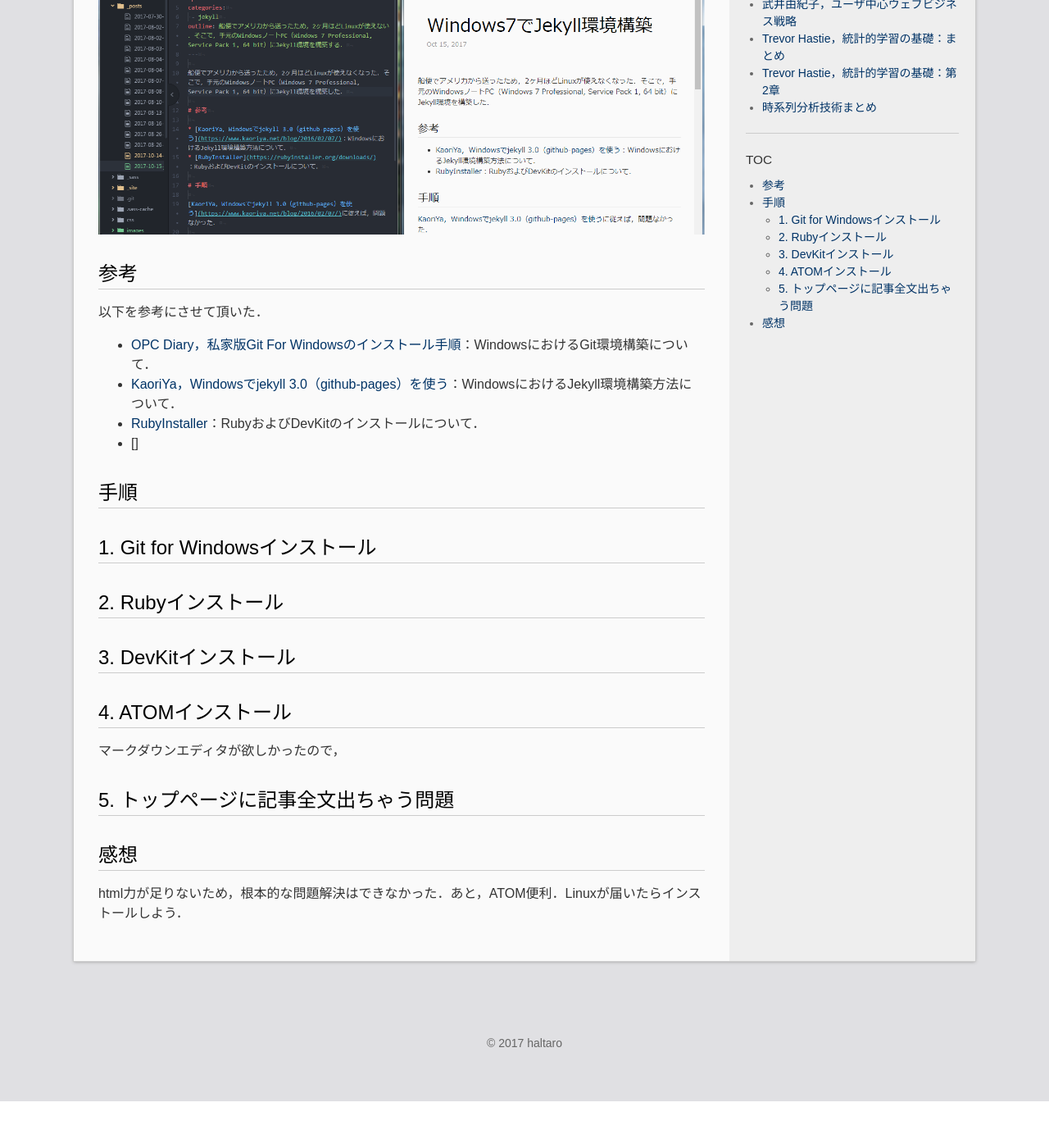
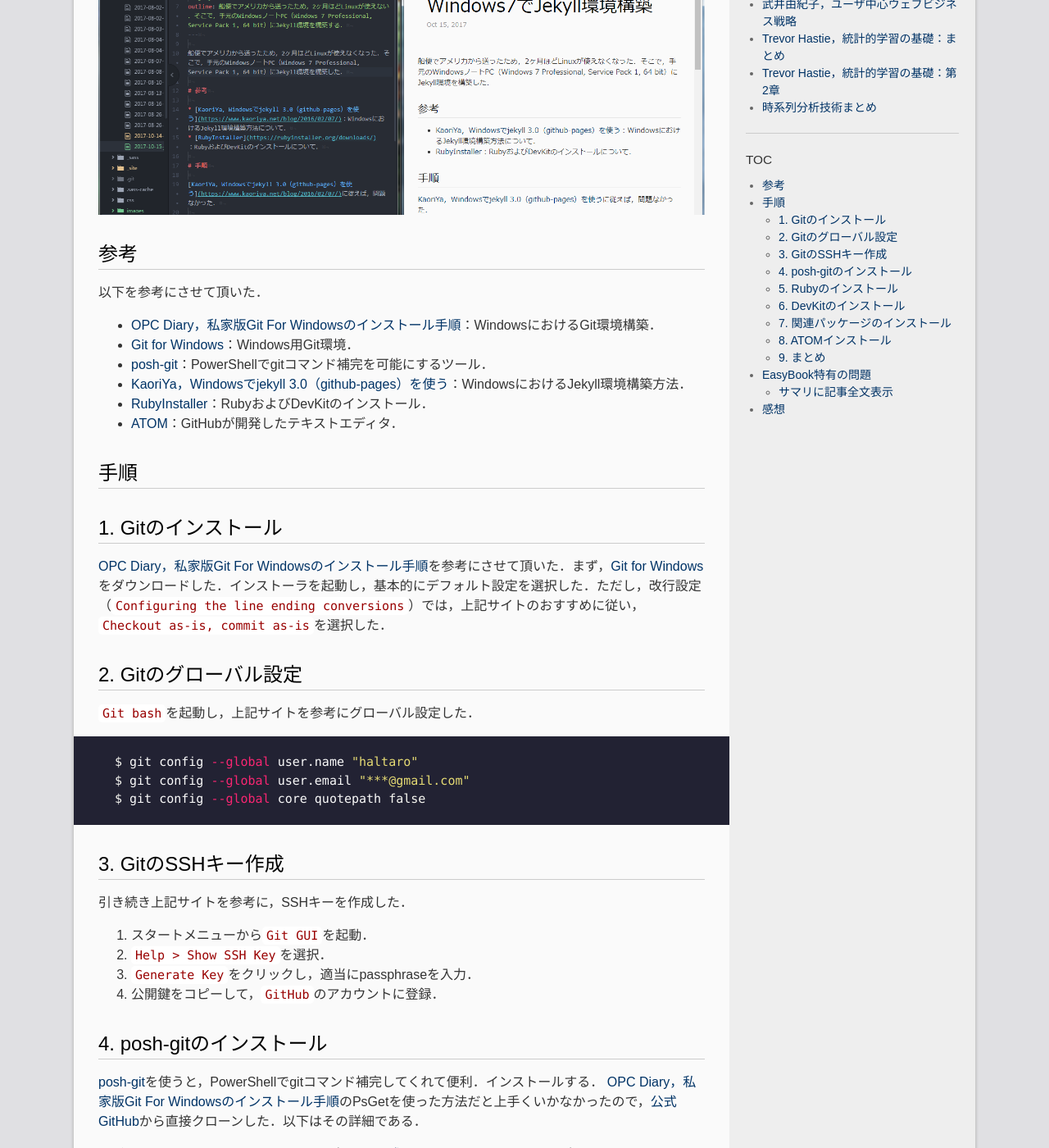
Before and after one commit to madoreenu/haltaro.github.io, a Jekyll site: the page built from _posts/2017-10-15-jekyll-on-windows.md, in a window 1280 px wide and 1400 px high, scrolled down 432 px. Shown: the whole window at 82% size. Built offline with Jekyll 4.4.1, drawn with Linux system fonts in a browser that asks for light colours; before the commit the page ends 1775 px from its top, so only the background shows below that; some of the changed text lies outside the part shown.

Commit message:
Finish jekyll-on-windows.md

````diff
--- a/_posts/2017-10-15-jekyll-on-windows.md
+++ b/_posts/2017-10-15-jekyll-on-windows.md
@@ -15,23 +15,116 @@ outline: （作成中）船便でアメリカから送ったため，2ヶ月ほ
 
 以下を参考にさせて頂いた．
 
-* [OPC Diary，私家版Git For Windowsのインストール手順](http://opcdiary.net/?page_id=27065)：WindowsにおけるGit環境構築について．
-* [KaoriYa，Windowsでjekyll 3.0（github-pages）を使う](https://www.kaoriya.net/blog/2016/02/07/)：WindowsにおけるJekyll環境構築方法について．
-* [RubyInstaller](https://rubyinstaller.org/downloads/)：RubyおよびDevKitのインストールについて．
-* []
+* [OPC Diary，私家版Git For Windowsのインストール手順](http://opcdiary.net/?page_id=27065)：WindowsにおけるGit環境構築．
+* [Git for Windows](https://git-for-windows.github.io/)：Windows用Git環境．
+* [posh-git](https://github.com/dahlbyk/posh-git)：PowerShellでgitコマンド補完を可能にするツール．
+* [KaoriYa，Windowsでjekyll 3.0（github-pages）を使う](https://www.kaoriya.net/blog/2016/02/07/)：WindowsにおけるJekyll環境構築方法．
+* [RubyInstaller](https://rubyinstaller.org/downloads/)：RubyおよびDevKitのインストール．
+* [ATOM](https://atom.io/)：GitHubが開発したテキストエディタ．
 
 # 手順
 
-## 1. Git for Windowsインストール
+## 1. Gitのインストール
 
-## 2. Rubyインストール
+ [OPC Diary，私家版Git For Windowsのインストール手順](http://opcdiary.net/?page_id=27065)を参考にさせて頂いた．まず，[Git for Windows](https://git-for-windows.github.io/)をダウンロードした．インストーラを起動し，基本的にデフォルト設定を選択した．ただし，改行設定（`Configuring the line ending conversions`）では，上記サイトのおすすめに従い，`Checkout as-is, commit as-is`を選択した．
 
-## 3. DevKitインストール
+## 2. Gitのグローバル設定
 
-## 4. ATOMインストール
-マークダウンエディタが欲しかったので，
+`Git bash`を起動し，上記サイトを参考にグローバル設定した．
 
-## 5. トップページに記事全文出ちゃう問題
+```bash
+$ git config --global user.name "haltaro"
+$ git config --global user.email "***@gmail.com"
+$ git config --global core quotepath false
+```
+
+## 3. GitのSSHキー作成
+
+引き続き上記サイトを参考に，SSHキーを作成した．
+
+1. スタートメニューから`Git GUI`を起動．
+2. `Help > Show SSH Key`を選択．
+3. `Generate Key`をクリックし，適当にpassphraseを入力．
+4. 公開鍵をコピーして，`GitHub`のアカウントに登録．
+
+## 4. posh-gitのインストール
+
+[posh-git](https://github.com/dahlbyk/posh-git)を使うと，PowerShellでgitコマンド補完してくれて便利．インストールする． [OPC Diary，私家版Git For Windowsのインストール手順](http://opcdiary.net/?page_id=27065)のPsGetを使った方法だと上手くいかなかったので，[公式GitHub](https://github.com/dahlbyk/posh-git)から直接クローンした．以下はその詳細である．
+
+まずは，PowerShellで以下のコマンドを打ち，[公式GitHub](https://github.com/dahlbyk/posh-git)からクローンする．ディレクトリはどこでも良い．
+
+```bash
+> git clone git@github.dahlbyk/posh-git.git
+```
+
+PowerShellのセキュリティ設定を変更した．
+
+```
+> Set-ExecutionPolicy RemoteSigned -Scope CurrentUser -Confirm
+```
+
+上記ディレクトリに移動して，`install.ps1`を実行した．
+
+```
+> .\install.ps1
+```
+
+## 5. Rubyのインストール
+
+[RubyInstaller](https://rubyinstaller.org/downloads/)から2017年10月15日現在の最新版である`Ruby 2.4.2-2(x64)`をダウンロードした．
+
+## 6. DevKitのインストール
+
+Rubyのパッケージ管理システム`RubyGems`のインストールに必要な`DevKit`をインストールした．以下はその詳細である．
+
+まず，[RubyInstaller](https://rubyinstaller.org/downloads/)から，`DevKit-mingw64-32-4.7.2-20130224-1151-sfx.exe`をダウンロードした．以下では`C:\DevKit`に解凍したと想定する．
+
+次に，PowerShellから以下のコマンドを実行した．
+
+```
+> cd C:\DevKit
+> ruby dk.rb init
+> ruby dk.rb install
+```
+
+## 7. 関連パッケージのインストール
+
+`RubyGems`を使い，`github-pages`と`wdm`をインストールした．
+
+```bash
+> gem install github-pages wdm
+```
+
+## 8. ATOMインストール
+マークダウンエディタが欲しかったので，[ATOM](https://atom.io/)をインストールした．[公式ページ](https://atom.io/)からインストーラをダウンロードすれば簡単にできた．
+
+## 9. まとめ
+
+下図のような環境が完成した．
+
+![env]({{site.baseurl}}/images/2017-10-15-env.png)
+
+PowerShellで`jekyll serve`して，ブラウザで`http://127.0.0.1:4000`から出来栄えを確認しながら，ATOMでマークダウンを編集できる．
+
+# EasyBook特有の問題
+
+本サイトは，[laobubu](https://github.com/laobubu)さんの[EasyBook](http://jekyllthemes.org/themes/easybook/)をベースにカスタマイズしたものである．Windows上でJekyllを実行すると，Linuxとは違った問題が発生した．
+
+## サマリに記事全文表示
+
+![outline]({{site.baseurl}}/images/2017-10-15-outline.png)
+
+これまでは，各記事の先頭行を自動抽出し，サマリとして表示していた．しかし，本環境で作成した[武井由紀子，ユーザ中心ウェブビジネス戦略](https://haltaro.github.io/2017/10/14/web-buisiness)に関しては，なぜか記事全文が表示された．
+
+いろいろと調べてみたが，原因がよくわからなかった[^1]．そこで苦肉の策として，`post.outline`という変数を新たに追加し，各記事でサマリを直接編集できるようにした．
+
+<script src="https://gist.github.com/haltaro/4e89092ad36d14c6f5a50639452e0137.js"></script>
+
+[武井由紀子，ユーザ中心ウェブビジネス戦略](https://haltaro.github.io/2017/10/14/web-buisiness)のフロントマターでは，次のようにoutlineを指定した．
+
+<script src="https://gist.github.com/haltaro/8254c80f168f8a06bde0591551a8d49b.js"></script>
+
+[^1]: ちゃんとソースコード読めばわかると思うが，時間切れ．
 
 # 感想
-html力が足りないため，根本的な問題解決はできなかった．あと，ATOM便利．Linuxが届いたらインストールしよう．
+ATOMは本当に便利．Linuxが届いたらインストールしようと思う．サマリ問題については，根本的な問題を解決できなかったのが残念．
````
Also changed, not shown: other parts of _posts/2017-10-15-jekyll-on-windows.md (+2 -2 lines), about.md (+1 -1 lines), 3 other files.
